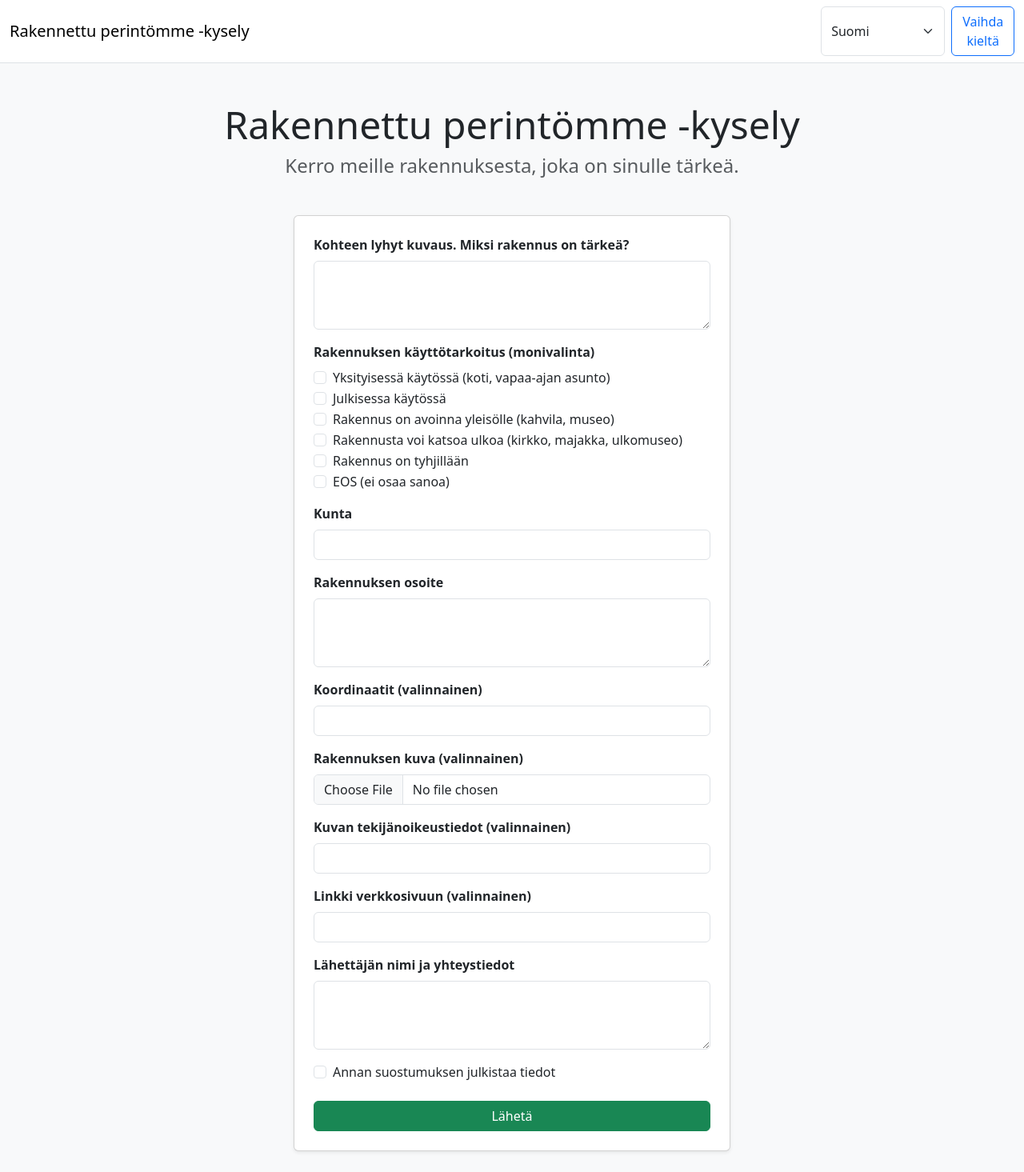
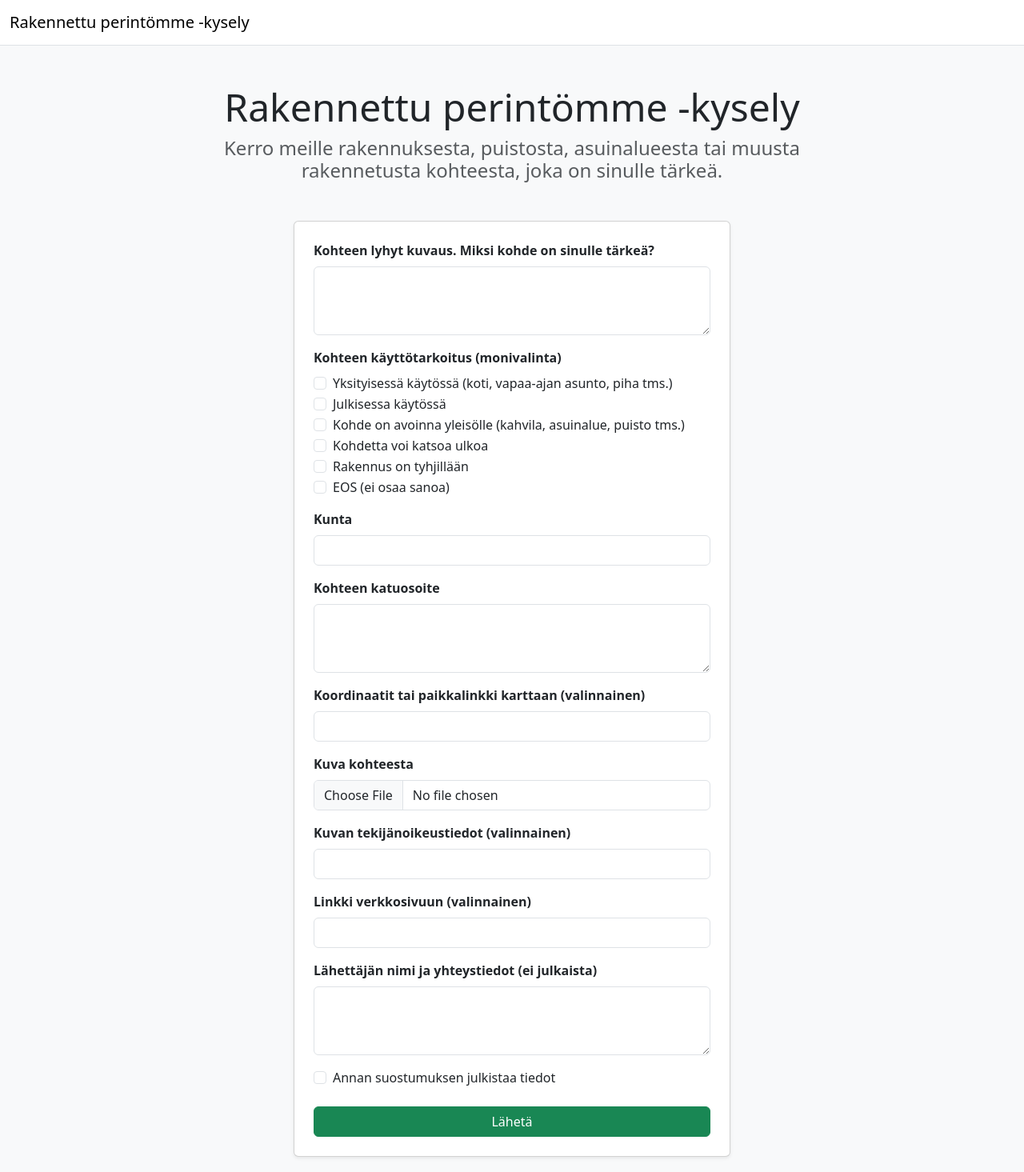
Before and after one commit to Wikimedia-Suomi/Kysely, a Django app: template kysely/survey_app/templates/survey_app/survey_form.html in a window 1280 px wide. Shown: the top 1465 px of the page at 80% size. Before the commit the page ends 1442 px from the top, so only its background shows below. Run offline with Django 4.2, Linux system fonts and the light colour scheme; the template is opened without the code that fills it: values that come from a table or form of the project are taken from there, others are empty.

Commit message:
translation updates, disabling sv, en translations temporarily

```diff
--- a/kysely/kysely/urls.py
+++ b/kysely/kysely/urls.py
@@ -1,15 +1,17 @@
 # my_project/urls.py
 
 from django.conf.urls.i18n import i18n_patterns
+from django.urls import path, include
 from django.contrib import admin
-from django.urls import path, include
 from django.conf import settings
 from django.conf.urls.static import static
 
+from django.contrib import admin
+from django.urls import path, include
+
 urlpatterns = [
     path('admin/', admin.site.urls),
-    path('i18n/', include('django.conf.urls.i18n')),  # tuo set_language-näkymän
-    path('kysely/', include('survey_app.urls')),
+    path('', include('survey_app.urls')),
 ]
 
 
--- a/kysely/survey_app/forms.py
+++ b/kysely/survey_app/forms.py
@@ -3,19 +3,16 @@ from django import forms
 from .models import Survey
 
 class SurveyForm(forms.ModelForm):
-    # Muutetaan usage-lomakekenttä MultipleChoiceFieldiksi,
-    # jossa widget on CheckboxSelectMultiple:
     usage = forms.MultipleChoiceField(
         choices=Survey.USAGE_CHOICES,
         required=False,
         widget=forms.CheckboxSelectMultiple,
-        label="Rakennuksen käyttötarkoitus (monivalinta)"
+        label="Kohteen käyttötarkoitus (monivalinta)"
     )
 
     class Meta:
         model = Survey
         fields = [
-            # Poistettu 'building'
             'description',
             'usage',
             'municipality',
@@ -28,26 +25,23 @@ class SurveyForm(forms.ModelForm):
             'consent',
         ]
         labels = {
-            'description': "Kohteen lyhyt kuvaus. Miksi rakennus on tärkeä?",
+            'description': "Kohteen lyhyt kuvaus. Miksi kohde on sinulle tärkeä?",
             'municipality': "Kunta",
-            'address': "Rakennuksen osoite",
-            'coordinates': "Koordinaatit (valinnainen)",
-            'image': "Rakennuksen kuva (valinnainen)",
+            'address': "Kohteen katuosoite",
+            'coordinates': "Koordinaatit tai paikkalinkki karttaan (valinnainen)",
+            'image': "Kuva kohteesta",
             'info_link': "Linkki verkkosivuun (valinnainen)",
-            'sender_info': "Lähettäjän nimi ja yhteystiedot",
+            'sender_info': "Lähettäjän nimi ja yhteystiedot (ei julkaista)",
             'consent': "Annan suostumuksen julkistaa tiedot",
         }
 
     def __init__(self, *args, **kwargs):
         super().__init__(*args, **kwargs)
-        # Jos instanssissa on usage-arvo (esim. "private,open"),
-        # parsitaan se listaksi, jotta checkboxit täsmäävät:
         if self.instance and self.instance.usage:
             self.initial['usage'] = self.instance.usage.split(',')
 
     def clean_usage(self):
         usage_list = self.cleaned_data.get('usage', [])
-        # Tallennetaan tietokantaan pilkulla erotettuna merkkijonona
         return ','.join(usage_list)
 
     def clean_consent(self):
--- a/kysely/survey_app/models.py
+++ b/kysely/survey_app/models.py
@@ -3,77 +3,65 @@
 from django.db import models
 
 class Survey(models.Model):
-    # Poistimme building-kentän kokonaan
-
     description = models.TextField(
-        verbose_name="Kohteen lyhyt kuvaus. Miksi rakennus on sinulle tärkeä?",
+        verbose_name="Kohteen lyhyt kuvaus. Miksi kohde on sinulle tärkeä?",
         blank=False,
         null=False
     )
 
     USAGE_CHOICES = [
-        ('private', 'Yksityisessä käytössä (koti, vapaa-ajan asunto)'),
-        ('public',  'Julkisessa käytössä'),
-        ('open',    'Rakennus on avoinna yleisölle (kahvila, museo)'),
-        ('outside', 'Rakennusta voi katsoa ulkoa (kirkko, majakka, ulkomuseo)'),
-        ('empty',   'Rakennus on tyhjillään'),
-        ('eos',     'EOS (ei osaa sanoa)'),
+        ('private',  'Yksityisessä käytössä (koti, vapaa-ajan asunto, piha tms.)'),
+        ('public',   'Julkisessa käytössä'),
+        ('open',     'Kohde on avoinna yleisölle (kahvila, asuinalue, puisto tms.)'),
+        ('outside',  'Kohdetta voi katsoa ulkoa'),
+        ('empty',    'Rakennus on tyhjillään'),
+        ('eos',      'EOS (ei osaa sanoa)'),
     ]
-    # Tallennetaan monivalinta pilkulla erotettuna merkkijonona
     usage = models.TextField(
-        verbose_name="Rakennuksen käyttötarkoitus (monivalinta)",
+        verbose_name="Kohteen käyttötarkoitus (monivalinta)",
         blank=True,
         null=True
     )
-
     municipality = models.CharField(
         max_length=100,
         verbose_name="Kunta",
         blank=True,
         null=True
     )
-
     address = models.CharField(
         max_length=200,
-        verbose_name="Rakennuksen osoite",
+        verbose_name="Kohteen katuosoite",
         blank=True,
         null=True
     )
-
     coordinates = models.CharField(
         max_length=100,
-        verbose_name="Koordinaatit (valinnainen)",
+        verbose_name="Koordinaatit tai paikkalinkki karttaan (valinnainen)",
         blank=True,
         null=True
     )
-
     image = models.ImageField(
         upload_to='survey_images/',
-        verbose_name="Rakennuksen kuva (valinnainen)",
+        verbose_name="Kuva kohteesta",
         blank=True,
         null=True
     )
-
     image_copyright = models.CharField(
         max_length=200,
         verbose_name="Kuvan tekijänoikeustiedot (valinnainen)",
         blank=True,
         null=True
     )
-
     info_link = models.URLField(
         verbose_name="Linkki verkkosivuun (valinnainen)",
         blank=True,
         null=True
     )
-
-    # Vaihdettu CharField -> TextField, jotta lomakkeella voi olla tekstilaatikko
     sender_info = models.TextField(
-        verbose_name="Lähettäjän nimi ja yhteystiedot",
+        verbose_name="Lähettäjän nimi ja yhteystiedot (ei julkaista)",
         blank=False,
         null=False
     )
-
     consent = models.BooleanField(
         verbose_name="Annan suostumuksen julkistaa tiedot",
         default=False
--- a/kysely/survey_app/templates/survey_app/survey_form.html
+++ b/kysely/survey_app/templates/survey_app/survey_form.html
@@ -1,6 +1,6 @@
 {% load i18n %}
 <!DOCTYPE html>
-<html lang="fi">
+<html lang="{{ LANGUAGE_CODE }}">
 <head>
   <meta charset="UTF-8" />
   <meta name="viewport" content="width=device-width, initial-scale=1.0" />
@@ -31,20 +31,6 @@
       <span class="navbar-toggler-icon"></span>
     </button>
 
-    <div class="collapse navbar-collapse" id="navbarSupportedContent">
-      <form action="{% url 'set_language' %}" method="post" class="d-flex ms-auto">
-        {% csrf_token %}
-        <label for="langSelect" class="visually-hidden">{% trans "Valitse kieli" %}</label>
-        <select name="language" id="langSelect" class="form-select me-2">
-          <option value="fi">Suomi</option>
-          <option value="sv">Svenska</option>
-          <option value="en">English</option>
-        </select>
-        <button type="submit" class="btn btn-outline-primary">
-          {% trans "Vaihda kieltä" %}
-        </button>
-      </form>
-    </div>
   </div>
 </nav>
 
@@ -54,11 +40,10 @@
   <!-- Sivun otsikko -->
   <div class="text-center mb-5">
     <h1 class="display-5">{% trans "Rakennettu perintömme -kysely" %}</h1>
-    <h4 class="text-muted">
-      {% trans "Kerro meille rakennuksesta, joka on sinulle tärkeä." %}
+    <h4 class="text-muted"  style="max-width:30em; margin-left:auto; margin-right:auto;">
+      {% trans "Kerro meille rakennuksesta, puistosta, asuinalueesta tai muusta rakennetusta kohteesta, joka on sinulle tärkeä." %}
     </h4>
   </div>
-
   <div class="row justify-content-center">
     <div class="col-md-8 col-lg-6">
       <div class="card shadow-sm">
```
Also changed, not shown: kysely/kysely/settings.py (+6 -6 lines), kysely/survey_app/templates/survey_app/survey_thanks.html (+8 -16 lines), kysely/locale/en/LC_MESSAGES/django.po, kysely/locale/fi/LC_MESSAGES/django.po, kysely/locale/sv/LC_MESSAGES/django.po, 3 other files.
